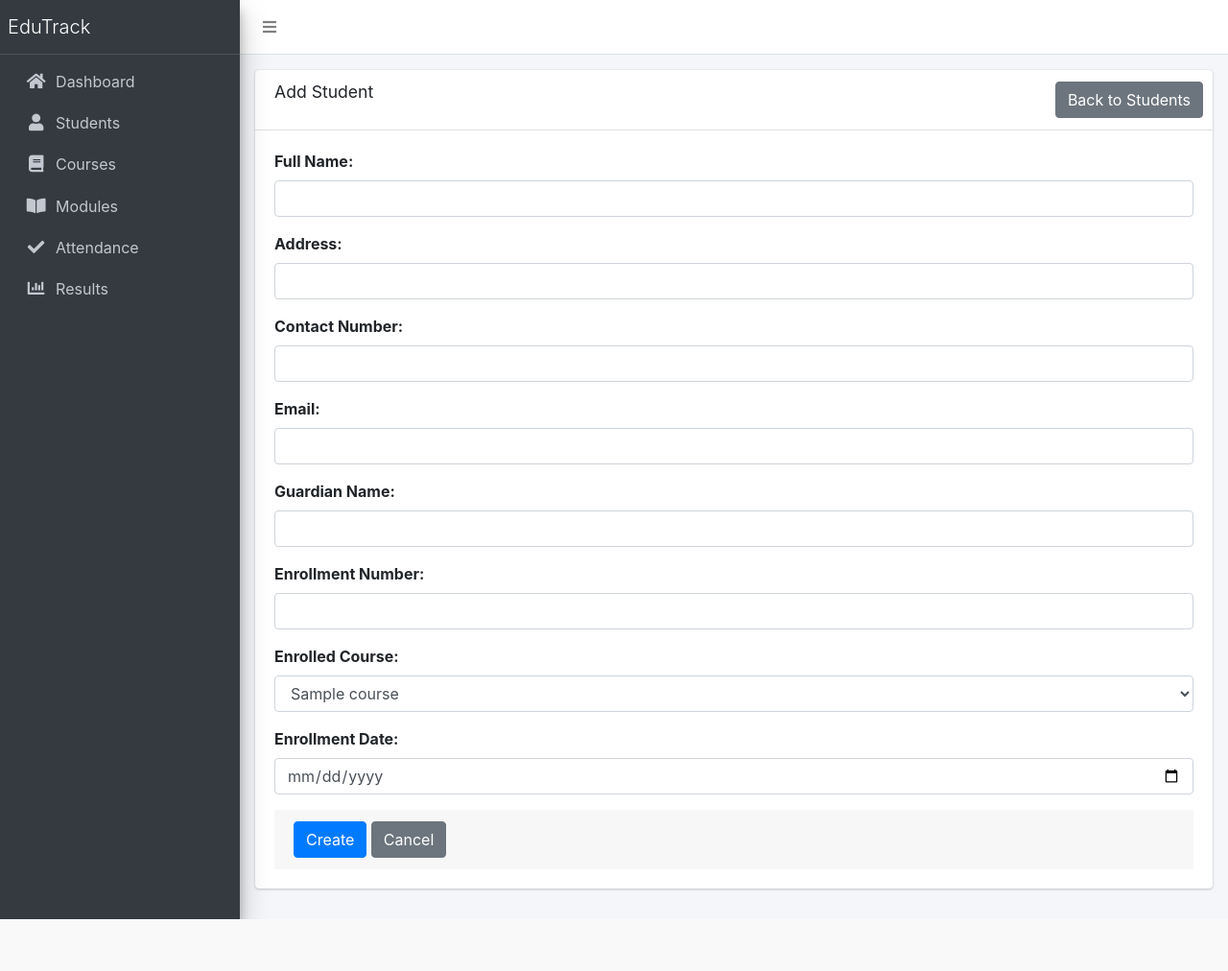
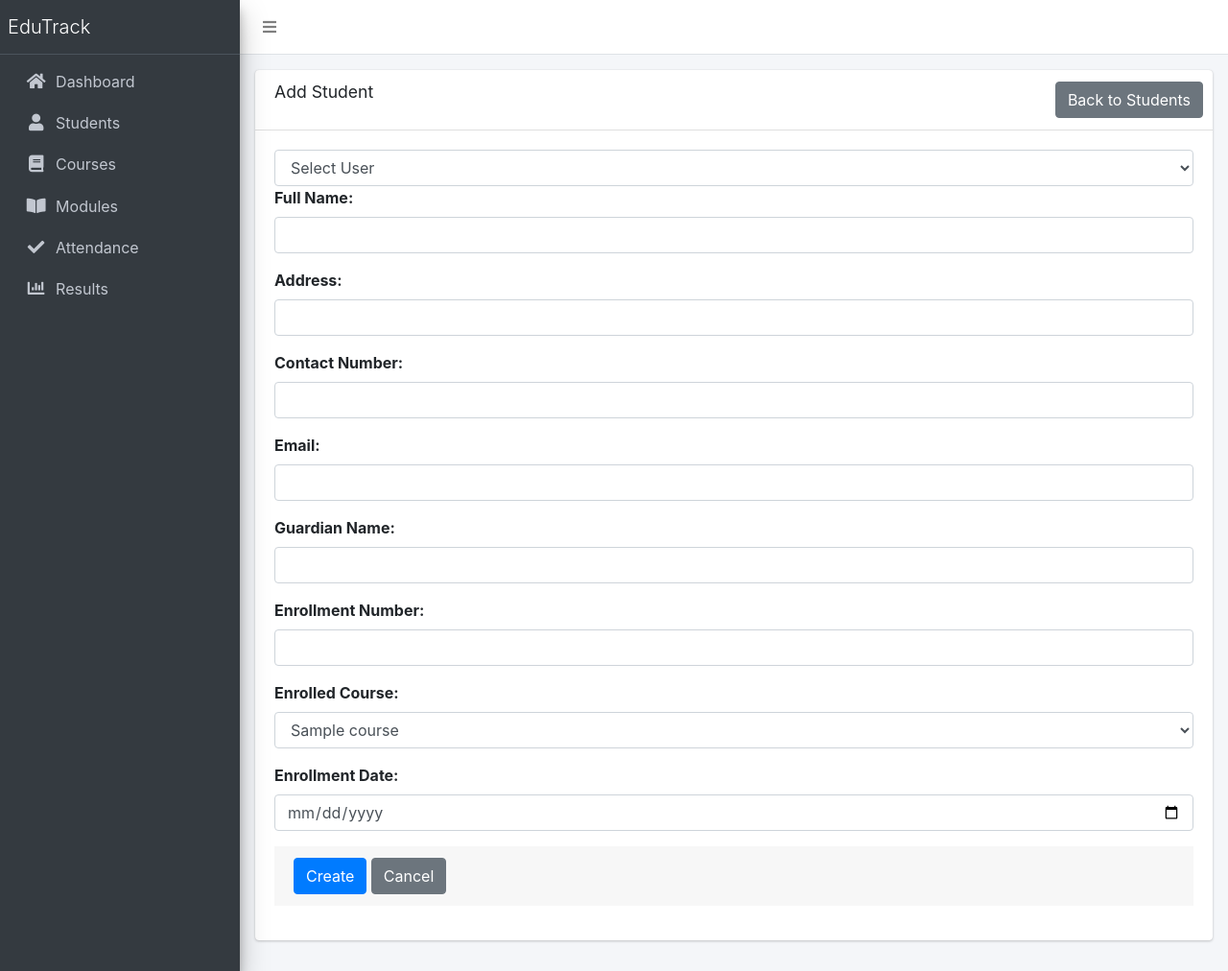
Before and after one commit to UjwalGuragain/EduTrack, a Django app: page /student/add/ in a window 1280 px wide. Shown: the whole page at 96% size. Before the commit the page ends 958 px from the top, so only its background shows below. Run offline with Django 5.2, Linux system fonts and the light colour scheme; tables that the repository leaves empty hold one stand-in row (values such as "Sample post"); some libraries are stand-ins or nearby versions.

Commit message:
feat: add user linking feature with the student

```diff
--- a/student_management_system/edu_track/templates/edu_track/students/student_add.html
+++ b/student_management_system/edu_track/templates/edu_track/students/student_add.html
@@ -12,6 +12,16 @@
   <form method="post" action="{% url 'student_add' %}">
     {% csrf_token %}
     <div class = "card-body">
+    <div class="form-group">
+    <select name="user" class="form-control">
+    <option value="">Select User</option>
+    {% for user in users %}
+        <option value="{{ user.id }}">
+            {{ user.username }}
+        </option>
+    {% endfor %}
+    </select>
+
     <div class = "form-group">
       <label for="id_full_name">Full Name:</label>
       <input id="id_full_name" type="text" name="full_name" class="form-control" required />
```
